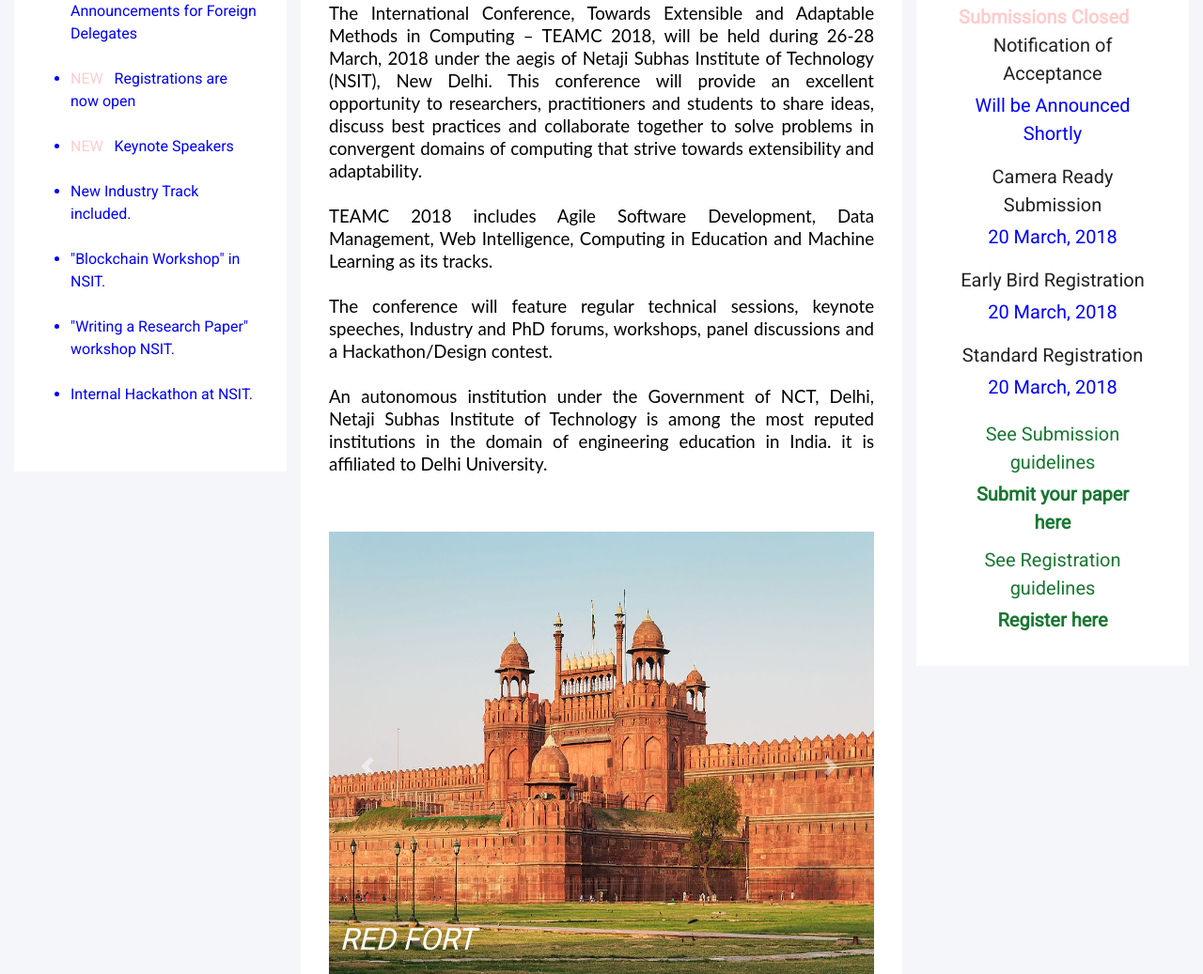
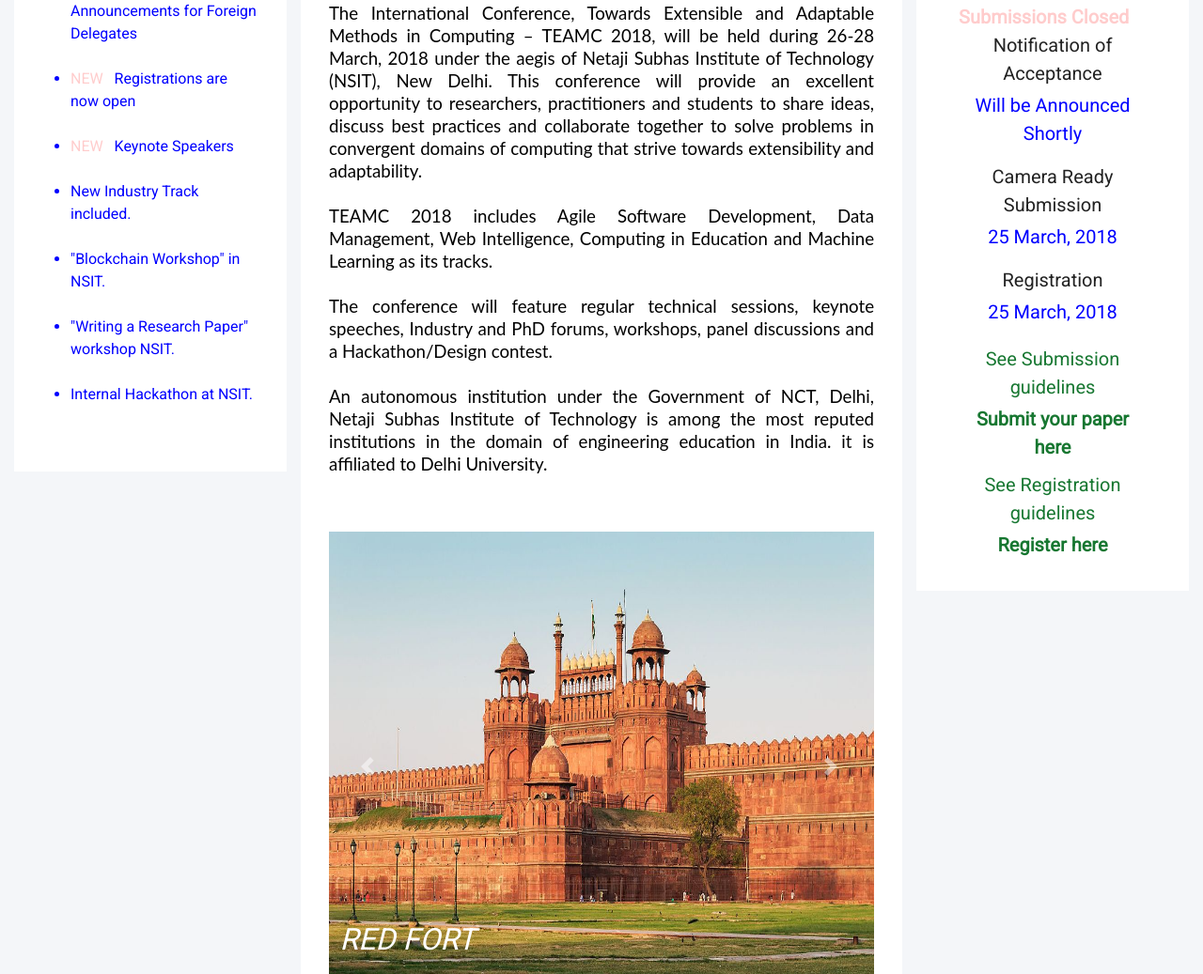
Before and after one commit to apoorvaagupta/Conference-Website, a website: page index.html in a window 1280 px wide. Shown: the part 811-1848 px from the top of the page at 94% size. Drawn offline with nearby package versions, Linux system fonts and the light colour scheme; some packages are replaced by stand-ins of ours.

Commit message:
dates changed
Signed-off-by: Apoorvaa Gupta <apoorvaagupta01@gmail.com>

```diff
--- a/index.html
+++ b/index.html
@@ -480,19 +480,13 @@ This conference will provide an excellent opportunity to researchers, practition
             Camera Ready Submission
           </p>
           <p class="text-center important-date">
-            20 March, 2018
+            25 March, 2018
           </p>
           <p class="text-center important-date-description">
-            Early Bird Registration
+            Registration
           </p>
           <p class="text-center important-date">
-            20 March, 2018
-          </p>
-          <p class="text-center important-date-description">
-            Standard Registration
-          </p>
-          <p class="text-center important-date">
-            20 March, 2018
+            25 March, 2018
           </p>
 
           <a href="ftp://ftp.springer.de/pub/tex/latex/svproc/guidelines/Springer_Guidelines_for_Authors_of_Proceedings.pdf"
```
